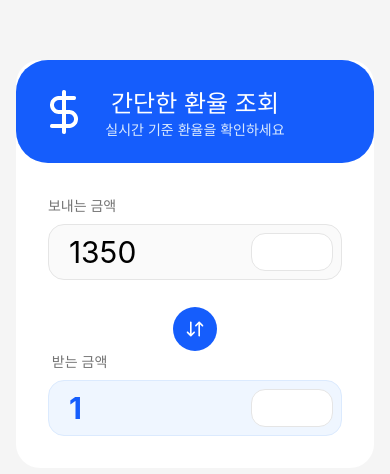
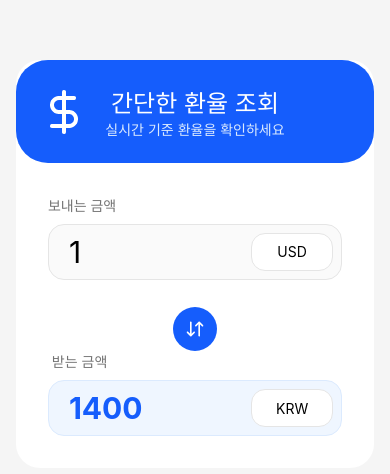
Before and after one commit to MisterJerry123/MySimpleExchange, a React Native app: screen / in a window 390 px wide. Shown: the part 158-632 px from the top of the page. Built offline with nearby package versions, Linux system fonts and the light colour scheme.

Commit message:
feat: 클린 아키텍처 기반 레이어 분리 및 통화 상태 바인딩
- domain/model/Currency 모델 추가
- presentation/hooks/useCurrencyViewModel 훅 구현
- App.tsx 하드코딩 값을 ViewModel 상태로 교체

```diff
--- a/App.tsx
+++ b/App.tsx
@@ -1,7 +1,12 @@
 import { StatusBar } from 'expo-status-bar';
 import { StyleSheet, Text, View, Image, TouchableOpacity } from 'react-native';
+import { useCurrencyViewModel } from './presentation/hooks/useCurrencyViewModel';
 
 export default function App() {
+
+  //viewmodel
+  const { fromCurrency, toCurrency, selectFromCurrency } = useCurrencyViewModel();
+
   return (
     <View style={styles.container}>
       <StatusBar style="auto" />
@@ -23,8 +28,9 @@ export default function App() {
         <View style={styles.startPart}>
           <Text style={styles.priceSelect}>보내는 금액</Text>
           <View style={styles.inputContainer}>
-            <Text style={styles.inputText}>1350</Text>
+            <Text style={styles.inputText}>{fromCurrency.rate}</Text>
             <TouchableOpacity style={styles.currencySelect}>
+              <Text>{fromCurrency.code}</Text>
             </TouchableOpacity>
           </View>
 
@@ -38,9 +44,9 @@ export default function App() {
         <View style={styles.endPart}>
           <Text style={styles.priceSelect}> 받는 금액</Text>
           <View style={styles.inputContainer2}>
-            <Text style={styles.inputText2}>1</Text>
+            <Text style={styles.inputText2}>{toCurrency.rate}</Text>
             <TouchableOpacity style={styles.currencySelect}>
-
+              <Text>{toCurrency.code}</Text>
             </TouchableOpacity>
           </View>
         </View>
--- /dev/null
+++ b/presentation/hooks/useCurrencyViewModel.ts
@@ -0,0 +1,32 @@
+import { useState } from "react";
+import { Currency } from "../../domain/model/Currency";
+
+export function useCurrencyViewModel() {
+    //mock
+    const [fromCurrency, setFromCurrency] = useState<Currency>({
+        code: "USD",
+        rate: 1.0,
+    });
+
+    const [toCurrency, setToCurrency] = useState<Currency>({
+        code: "KRW",
+        rate: 1400.0,
+    });
+
+    const selectFromCurrency = (currency: Currency) => {
+        setFromCurrency(currency);
+    }
+
+    const swapCurrencies = () => {
+        const temp = fromCurrency;
+        setFromCurrency(toCurrency);
+        setToCurrency(temp);
+    }
+
+    return {
+        fromCurrency,
+        toCurrency,
+        selectFromCurrency,
+    };
+
+}
```
Also changed, not shown: domain/model/Currency.ts (added).
